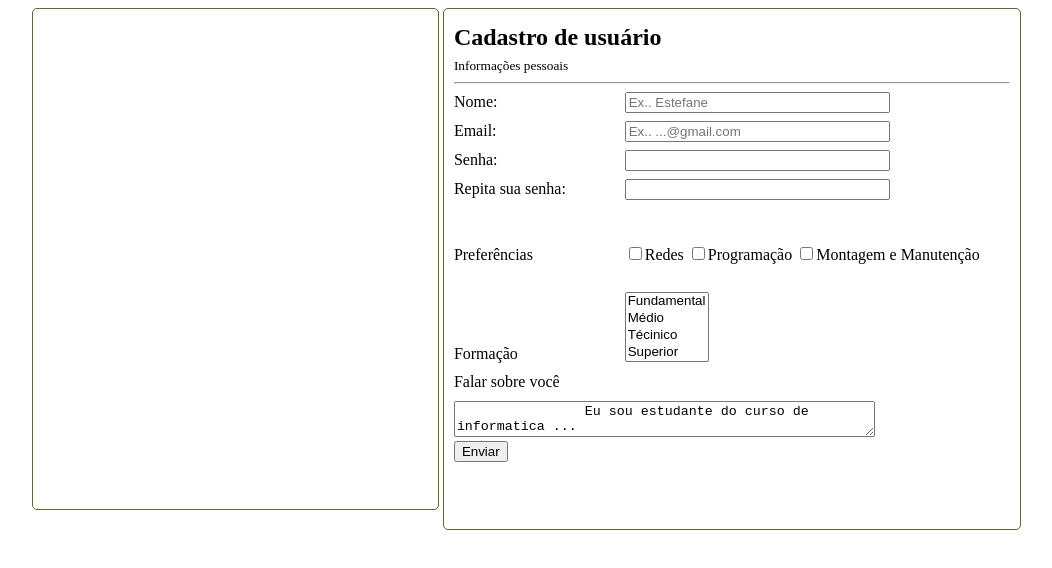
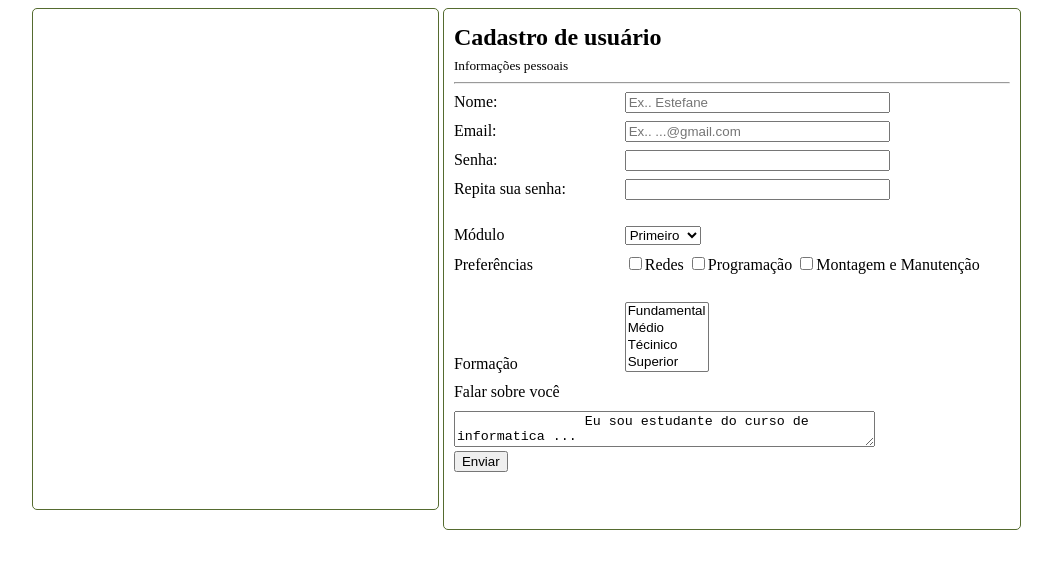
Before and after one commit to arinelson/js-pweb2, a plain HTML site: page formulario.html in a window 1280 px wide. Shown: the whole page, without its empty margins (102-1154 px from the left). Drawn offline with Linux system fonts and the light colour scheme.

Commit message:
Adicionando select modulo

```diff
--- a/formulario.html
+++ b/formulario.html
@@ -70,6 +70,16 @@
         <input name="email" type="password" size="30" maxlength="30">
         <br/>
         <br/>
+        <label for="instrumento"> Módulo</label>
+
+        <select name="instrumento" id="instrumento">
+              <option value="trp">Primeiro</option>
+
+              <option value="tpa">Segundo</option>
+
+              <option value="tbn">Terceiro</option>
+        </select>
+
 
         <br/>
 
@@ -81,6 +91,9 @@
             <br/>
 
             <br/>
+
+
+
 
             <label for = "formacao">Formação</label>
             <select name="formacao" multiple>
```
